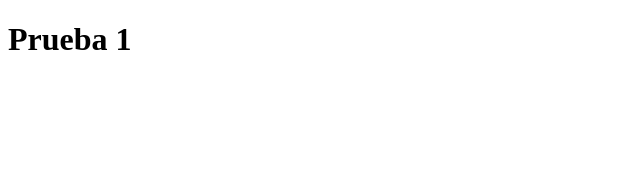
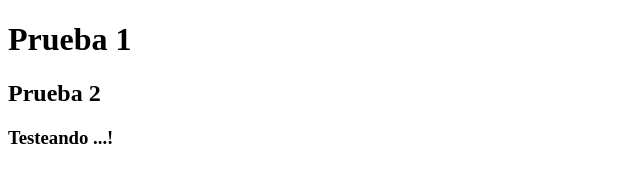
Before and after one commit to crhistianhl/ejemplo, a plain HTML site: page index.html in a window 1280 px wide. Shown: the whole page, without its empty margins (0-640 px from the left). Drawn offline with Linux system fonts and the light colour scheme.

Commit message:
He creado 2 nuevas etiquetas

```diff
--- a/index.html
+++ b/index.html
@@ -8,5 +8,7 @@
 </head>
 <body>
     <h1>Prueba 1</h1>
+    <h2>Prueba 2</h2>
+    <h3>Testeando ...!</h3>
 </body>
 </html>
```
